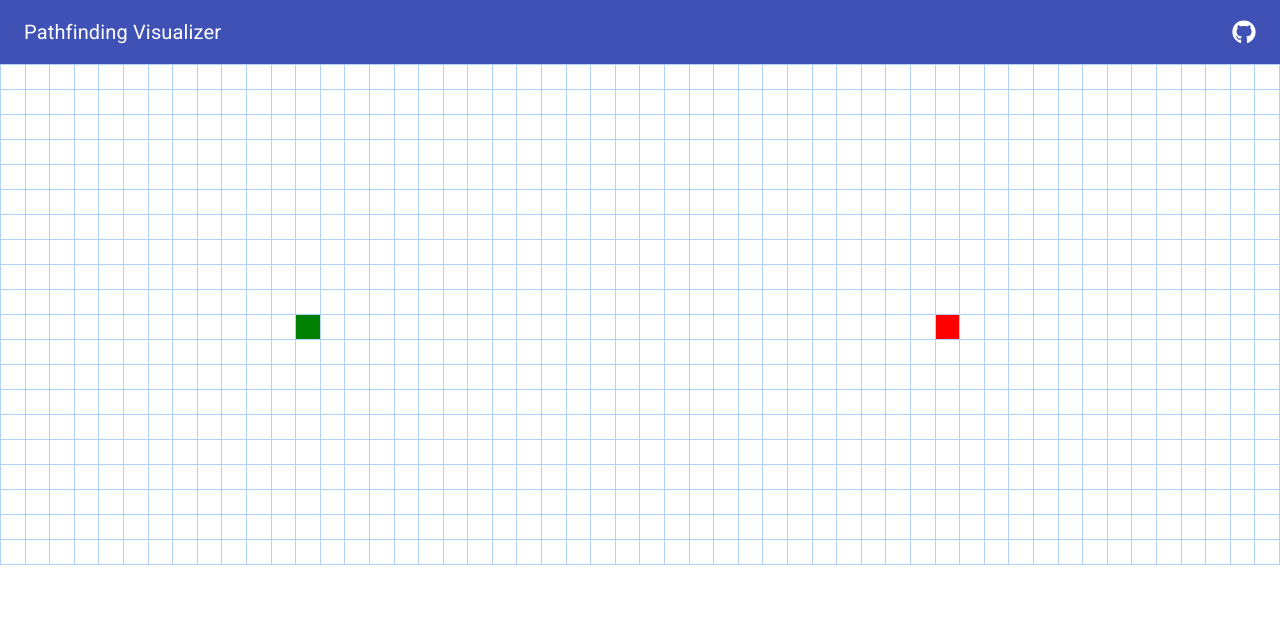
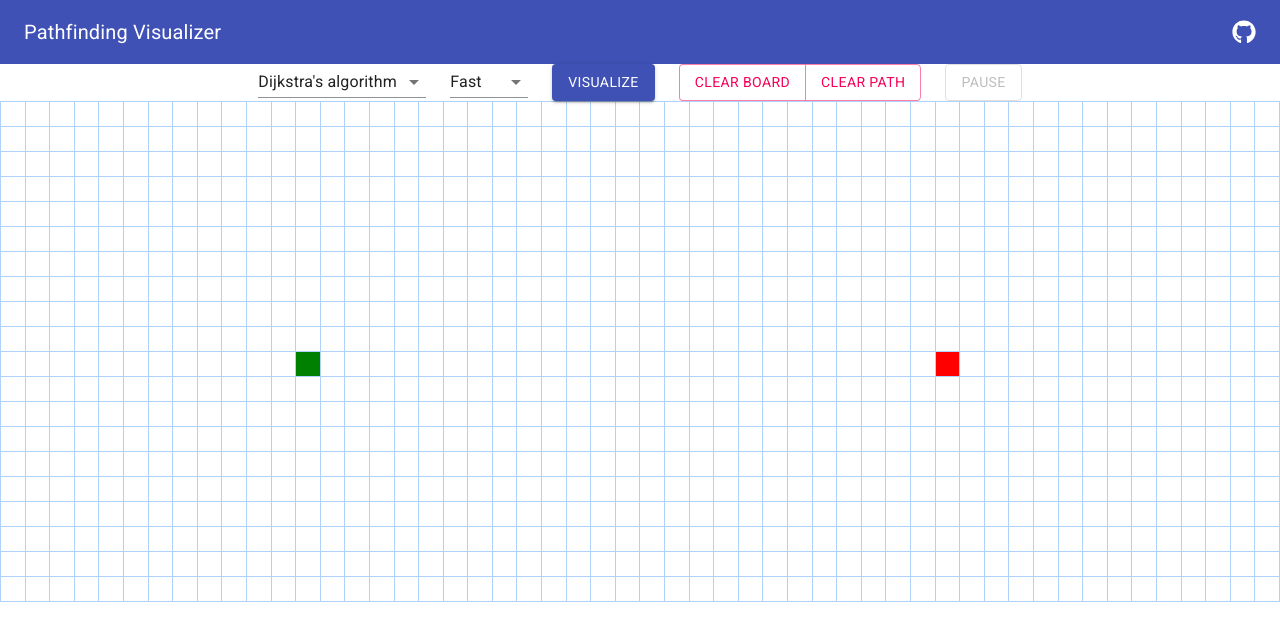
Before and after one commit to andrewywong/pathfinding-visualizer, a React (Create React App) app: page / in a window 1280 px wide. Shown: the top 640 px of the page. Built offline with nearby package versions, Linux system fonts and the light colour scheme.

Commit message:
Add several board controller buttons

```diff
--- a/src/components/Header/Header.jsx
+++ b/src/components/Header/Header.jsx
@@ -4,11 +4,18 @@ import {
   ALGORITHM_TYPES,
   DELAY_SPEEDS,
   DRAW_TYPES,
-  AlgorithmMapping,
-  DelayMapping,
   DrawMapping,
   WeightMapping,
 } from '../../constants';
+
+import {
+  Grid,
+  Button,
+  ButtonGroup,
+  Select,
+  InputLabel,
+  FormControl,
+} from '@material-ui/core/';
 
 export default class Header extends React.PureComponent {
   handleVisualize = () => {
@@ -66,19 +73,94 @@ export default class Header extends React.PureComponent {
     }
   };
 
+  handleSelectAlgorithm = (e) => {
+    const { setAlgorithmType } = this.props;
+    setAlgorithmType(e.target.value);
+  };
+
+  handleSelectSpeed = (e) => {
+    const { setDelayInterval } = this.props;
+    setDelayInterval(e.target.value);
+  };
+
   render() {
     console.log('header rendered');
     const {
       isVisualizing,
       algorithmType,
-      setAlgorithmType,
       pause,
       delayInterval,
-      setDelayInterval,
       drawType,
       setDrawType,
     } = this.props;
-    return <div></div>;
+    return (
+      <Grid container justify="center" alignItems="center" spacing={3}>
+        <Grid item>
+          <FormControl>
+            {/* <InputLabel htmlFor="select-algorithm">Algorithm</InputLabel> */}
+            <Select
+              native
+              value={algorithmType}
+              onChange={this.handleSelectAlgorithm}
+              id="select-algorithm"
+              labelId="select-algorithm-label"
+            >
+              {ALGORITHM_TYPES.map((algorithm) => {
+                return (
+                  <option key={algorithm.value} value={algorithm.value}>
+                    {algorithm.name}
+                  </option>
+                );
+              })}
+            </Select>
+          </FormControl>
+        </Grid>
+        <Grid item>
+          <FormControl>
+            {/* <InputLabel htmlFor="select-speed">Speed</InputLabel> */}
+            <Select
+              native
+              value={delayInterval}
+              onChange={this.handleSelectSpeed}
+              id="select-speed"
+              labelId="select-speed-label"
+            >
+              {DELAY_SPEEDS.map((delay) => {
+                return (
+                  <option key={delay.value} value={delay.value}>
+                    {delay.name}
+                  </option>
+                );
+              })}
+            </Select>
+          </FormControl>
+        </Grid>
+        <Grid item>
+          <Button
+            variant="contained"
+            color="primary"
+            onClick={this.handleVisualize}
+          >
+            Visualize
+          </Button>
+        </Grid>
+        <Grid item>
+          <ButtonGroup color="secondary" aria-label="clear button group">
+            <Button onClick={() => this.handleClear(true)}>Clear Board</Button>
+            <Button onClick={() => this.handleClear(false)}>Clear Path</Button>
+          </ButtonGroup>
+        </Grid>
+        <Grid item>
+          <Button
+            variant="outlined"
+            onClick={this.handlePause}
+            disabled={!isVisualizing}
+          >
+            Pause
+          </Button>
+        </Grid>
+      </Grid>
+    );
     // return (
     //   <Container fluid className="my-3">
     //     <Row>
--- a/src/components/NavBar/NavBar.jsx
+++ b/src/components/NavBar/NavBar.jsx
@@ -14,6 +14,7 @@ const useStyles = makeStyles(() => ({
   toolbar: {
     display: 'flex',
     justifyContent: 'space-between',
+    // userSelect: 'none',
   },
 }));
 
@@ -23,7 +24,7 @@ export default function NavBar() {
   return (
     <AppBar position="static" elevation={0}>
       <Toolbar className={classes.toolbar}>
-        <Typography variant="h6">
+        <Typography variant="h6" noWrap>
           <Link href="/" color="inherit" underline="none">
             Pathfinding Visualizer
           </Link>
--- a/src/constants.js
+++ b/src/constants.js
@@ -24,15 +24,24 @@ export const DELAY_SLOW = 150;
 export const DELAY_NORMAL = 50;
 export const DELAY_FAST = 25;
 
-export const DELAY_SPEEDS = [DELAY_SLOW, DELAY_NORMAL, DELAY_FAST];
+export const DELAY_SPEEDS = [
+  { value: DELAY_SLOW, name: 'Slow' },
+  { value: DELAY_NORMAL, name: 'Normal' },
+  { value: DELAY_FAST, name: 'Fast' },
+];
 
 // Pathfinding Algorithms
-export const DIJKSTRA = 'Dijkstra';
-export const A_STAR = 'A*';
+export const DIJKSTRA = 'dijkstra';
+export const A_STAR = 'a-star';
 export const BFS = 'BFS';
 export const DFS = 'DFS';
 
-export const ALGORITHM_TYPES = [DIJKSTRA, A_STAR, BFS, DFS];
+export const ALGORITHM_TYPES = [
+  { value: DIJKSTRA, name: "Dijkstra's algorithm" },
+  { value: A_STAR, name: 'A* search' },
+  { value: BFS, name: 'Breadth-first search' },
+  { value: DFS, name: 'Depth-first search' },
+];
 
 // Editing Modes
 export const IDLE = 'idle';
```
